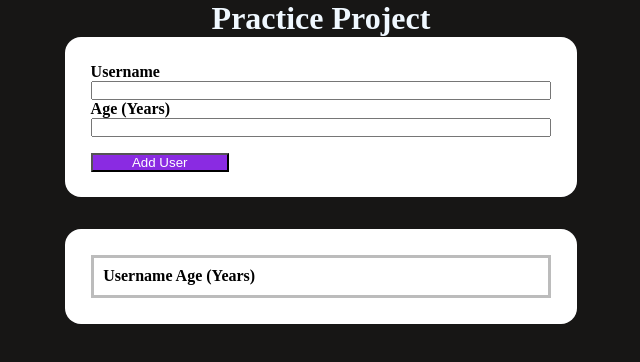
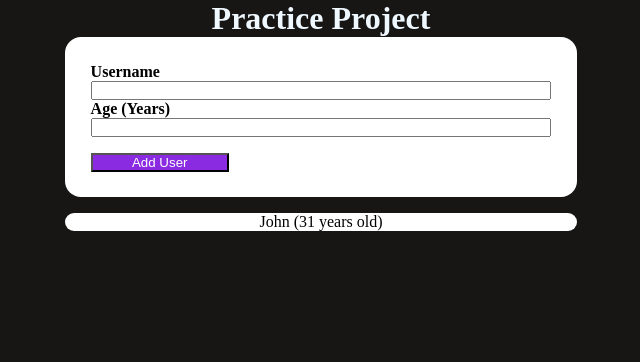
Before and after one commit to Theodoric-Graham/practice-project-1, a React (Create React App) app: page / in a window 1280 px wide. Shown: the top 362 px of the page, without its empty margins (319-959 px from the left). Built offline with nearby package versions, Linux system fonts and the light colour scheme.

Commit message:
Form takes input and displays to list

```diff
--- a/src/App.css
+++ b/src/App.css
@@ -51,3 +51,14 @@ button {
   margin-top: 1rem;
   width: 30%;
 }
+
+li {
+  text-align: center;
+  background-color: white;
+  color: black;
+  width: 40%;
+  margin: auto;
+  margin-top: 1rem;
+  border-radius: 1rem;
+  list-style: none;
+}
--- a/src/App.js
+++ b/src/App.js
@@ -1,13 +1,44 @@
 import "./App.css";
 import Input from "./Input";
+import React, { useState } from "react";
 import InputList from "./InputList";
 
 function App() {
+  const [userInfo, setUserInfo] = useState([
+    { text: "John (31 years old)", id: "g1" },
+  ]);
+
+  const addInfoHandler = (enteredUsername, enteredAge) => {
+    setUserInfo((prevInfo) => {
+      const updatedInfo = [...prevInfo];
+      updatedInfo.unshift({
+        text: `${enteredUsername} (${enteredAge} years old)`,
+        id: Math.random().toString(),
+      });
+      return updatedInfo;
+    });
+  };
+
+  const deleteItemHandler = (infoId) => {
+    setUserInfo((prevInfo) => {
+      const updatedInfo = prevInfo.filter((info) => info.id !== infoId);
+      return updatedInfo;
+    });
+  };
+
+  let content = (
+    <p style={{ textAlign: "center" }}>No information found. Maybe add one?</p>
+  );
+
+  if (userInfo.length > 0) {
+    content = <InputList items={userInfo} onDeleteItem={deleteItemHandler} />;
+  }
+
   return (
     <div className="App">
       <h1>Practice Project </h1>
-      <Input />
-      <InputList />
+      <Input onAddInfo={addInfoHandler} />
+      {content}
     </div>
   );
 }
--- a/src/Input.js
+++ b/src/Input.js
@@ -1,12 +1,49 @@
-const Input = () => {
+import React, { useState } from "react";
+
+const Input = (props) => {
+  const [enteredUsername, setEnteredUsername] = useState("");
+  const [enteredAge, setEnteredAge] = useState("");
+  const [isValid, setIsValid] = useState(true);
+
+  const usernameChangeHandler = (event) => {
+    if (event.target.value.trim().length > 0) {
+      setIsValid(true);
+    }
+    setEnteredUsername(event.target.value);
+  };
+
+  const ageChangeHandler = (event) => {
+    if (event.target.value.trim().length > 0) {
+      setIsValid(true);
+    }
+    setEnteredAge(event.target.value);
+  };
+
+  const formSubmitHandler = (event) => {
+    event.preventDefault();
+    if (enteredUsername.trim().length === 0) {
+      console.log("not valid");
+      setIsValid(false);
+      return;
+    }
+    if (Math.sign(enteredAge) !== 1) {
+      console.log("not a digit");
+      setIsValid(false);
+      return;
+    }
+    props.onAddInfo(enteredUsername, enteredAge);
+  };
+
   return (
-    <div className="input-container">
-      <strong>Username</strong>
-      <input></input>
-      <strong>Age (Years)</strong>
-      <input></input>
-      <button>Add User</button>
-    </div>
+    <form onSubmit={formSubmitHandler}>
+      <div className={"input-container"}>
+        <strong>Username</strong>
+        <input type="text" onChange={usernameChangeHandler} />
+        <strong>Age (Years)</strong>
+        <input type="text" onChange={ageChangeHandler} />
+        <button type="submit">Add User</button>
+      </div>
+    </form>
   );
 };
 
--- /dev/null
+++ b/src/InputItem.js
@@ -0,0 +1,16 @@
+const InputItem = (props) => {
+  // const [deleteText, setDeleteText] = useState('');
+
+  const deleteHandler = () => {
+    // setDeleteText('(Deleted!)');
+    props.onDelete(props.id);
+  };
+
+  return (
+    <li className="goal-item" onClick={deleteHandler}>
+      {props.children}
+    </li>
+  );
+};
+
+export default InputItem;
--- a/src/InputList.js
+++ b/src/InputList.js
@@ -1,8 +1,14 @@
-const InputList = () => {
+import InputItem from "./InputItem";
+
+const InputList = (props) => {
   return (
-    <div className="input-list-container">
-      <strong className="input-list-item">Username Age (Years)</strong>
-    </div>
+    <ul className="info-list">
+      {props.items.map((info) => (
+        <InputItem key={info.id} id={info.id} onDelete={props.onDeleteItem}>
+          {info.text}
+        </InputItem>
+      ))}
+    </ul>
   );
 };
 
```
